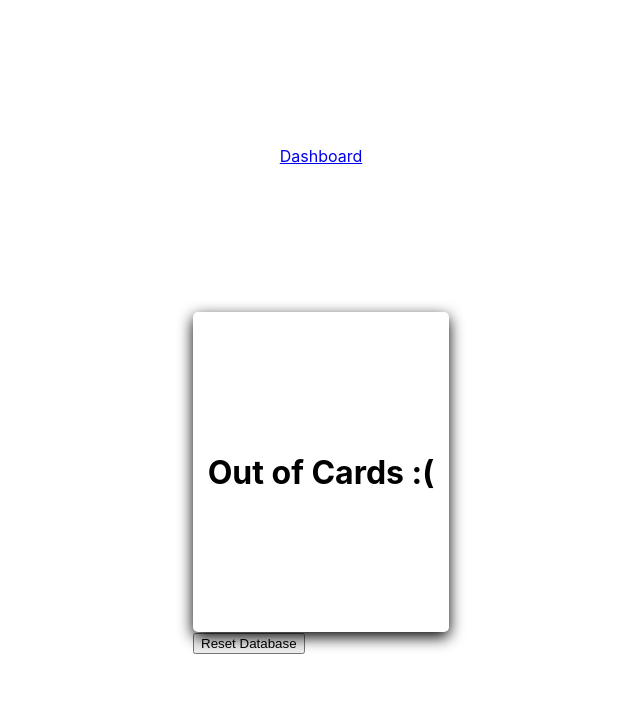
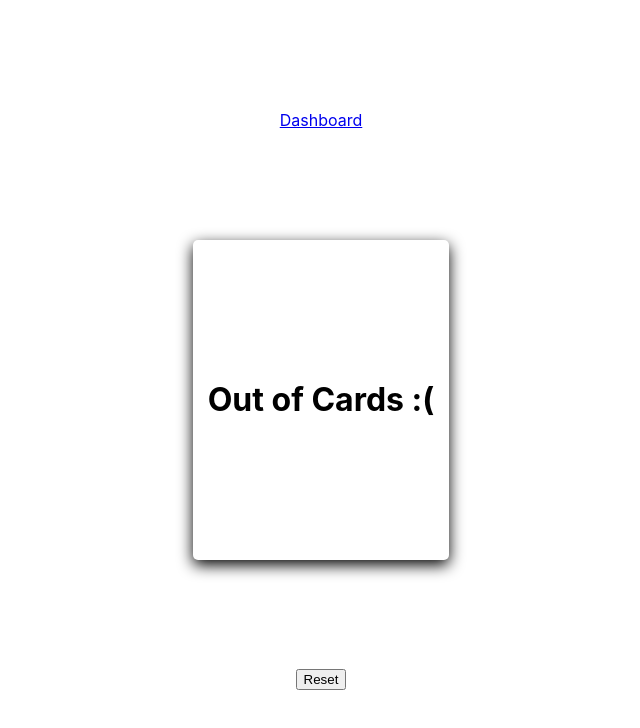
Before and after one commit to DRP-Group-30/groupr, a React (Create React App) app: page / in a window 1280 px wide. Shown: the top 728 px of the page, without its empty margins (319-959 px from the left). Built offline with nearby package versions, Linux system fonts and the light colour scheme; no server answers; the database is empty.

Commit message:
Move reset button out of Card

```diff
--- a/src/Card.tsx
+++ b/src/Card.tsx
@@ -1,4 +1,4 @@
-import React from "react";
+import React, { useEffect } from "react";
 import { MouseEvent } from "react";
 import { db } from "./Firebase";
 import {
@@ -24,7 +24,7 @@ const REJECTED = "Rejected";
 
 const NAME = "Name";
 
-const USER_CARD_CATEGORIES = [INTERESTED, MATCHED, REJECTED];
+export const USER_CARD_CATEGORIES = [INTERESTED, MATCHED, REJECTED];
 
 const Card = () => {
     const [offset, setOffset] = React.useState(0);
@@ -117,18 +117,10 @@ const Card = () => {
         setOffset(ev.pageX - window.innerWidth / 2);
     }
 
-  async function resetCards() {
-    updateFields(
-      DEFAULT_USER,
-      USER_CARD_CATEGORIES.map((c) => [c, () => []])
-    );
-  }
-
     return (
         <div>
             <div
-        className={`Card ${dragging ? "" : "Released"} ${
-          offset < -OFFSET_THRESHOLD ? "Danger" : ""
+                className={`Card ${dragging ? "" : "Released"} ${offset < -OFFSET_THRESHOLD ? "Danger" : ""
                     } ${offset > OFFSET_THRESHOLD ? "Accepting" : ""}`}
                 onMouseDown={dragStart}
                 onMouseUp={dragEnd}
@@ -140,7 +132,6 @@ const Card = () => {
             >
                 <h1>{cardData?.name ?? "Out of Cards :("}</h1>
             </div>
-      <button onClick={resetCards}>Reset Database</button>
         </div>
     );
 };
@@ -164,13 +155,3 @@ const updateField = <T,>(
     getDoc(d)
         .then((snapshot) => snapshot.get(f))
         .then((n: T) => updateDoc(d, { [f]: m(n) }));
-
-const updateFields = (
-  d: DocumentReference<DocumentData>,
-  fs: [string, (x: any) => any][]
-): Promise<void> =>
-  getDoc(d)
-    .then((snapshot) => fs.map(([f, _]) => snapshot.get(f)))
-    .then((n) =>
-      updateDoc(d, Object.fromEntries(fs.map(([f, m], i) => [f, m(n[i])])))
-    );
--- a/src/Dashboard.tsx
+++ b/src/Dashboard.tsx
@@ -7,16 +7,18 @@ import {
 } from "firebase/firestore";
 import { db } from './Firebase';
 import { DEFAULT_USER_ID } from './Card';
-import { useState } from 'react';
+import { useEffect, useState } from 'react';
 
 const Dashboard = () => {
     const [matched, setMatched] = useState<string[] | null>(null);
     const [interested, setInterested] = useState<string[] | null>(null);
     const [rejected, setRejected] = useState<string[] | null>(null);
 
-    if (matched === null) getMatched();
-    if (interested === null) getInterested();
-    if (rejected === null) getRejected();
+    useEffect(() => {
+        if (matched === null) getMatched();
+        if (interested === null) getInterested();
+        if (rejected === null) getRejected();
+    }, []);
 
     async function getMatched() {
         const defaultUser = await getDoc(doc(db, "users", DEFAULT_USER_ID));
--- a/src/Finder.tsx
+++ b/src/Finder.tsx
@@ -1,12 +1,32 @@
+import { DocumentReference, DocumentData, getDoc, updateDoc } from 'firebase/firestore';
 import './App.css';
 import Card from './Card';
 import { Link } from "react-router-dom";
+import { DEFAULT_USER, USER_CARD_CATEGORIES } from './Card';
 
 const Finder = () => {
+    async function resetLists() {
+        updateFields(
+            DEFAULT_USER,
+            USER_CARD_CATEGORIES.map((c) => [c, () => []])
+        );
+    }
+
     return <div className="App">
         <Link to='/dashboard'>Dashboard</Link>
         <Card></Card>
+        <button onClick={resetLists}>Reset</button>
     </div >
 }
 
+const updateFields = (
+    d: DocumentReference<DocumentData>,
+    fs: [string, (x: any) => any][]
+): Promise<void> =>
+    getDoc(d)
+        .then((snapshot) => fs.map(([f, _]) => snapshot.get(f)))
+        .then((n) =>
+            updateDoc(d, Object.fromEntries(fs.map(([f, m], i) => [f, m(n[i])])))
+        );
+
 export default Finder;
```
Lines whose indentation alone changed are shown as unchanged.
